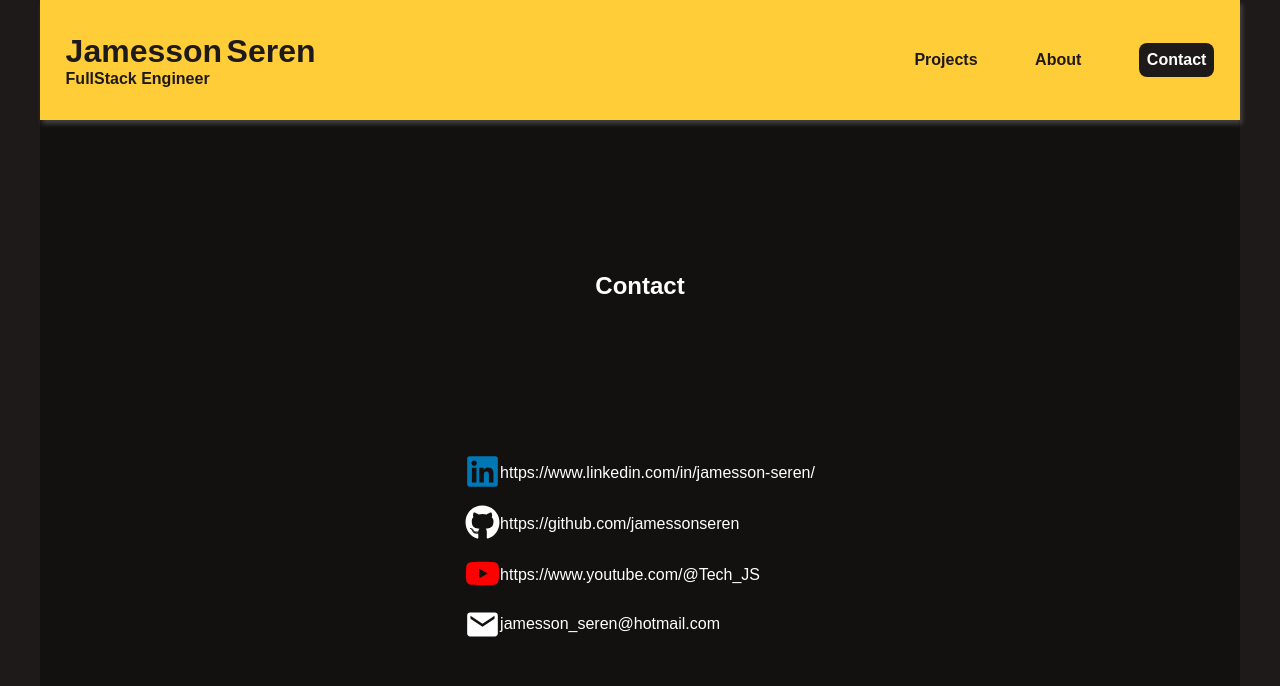
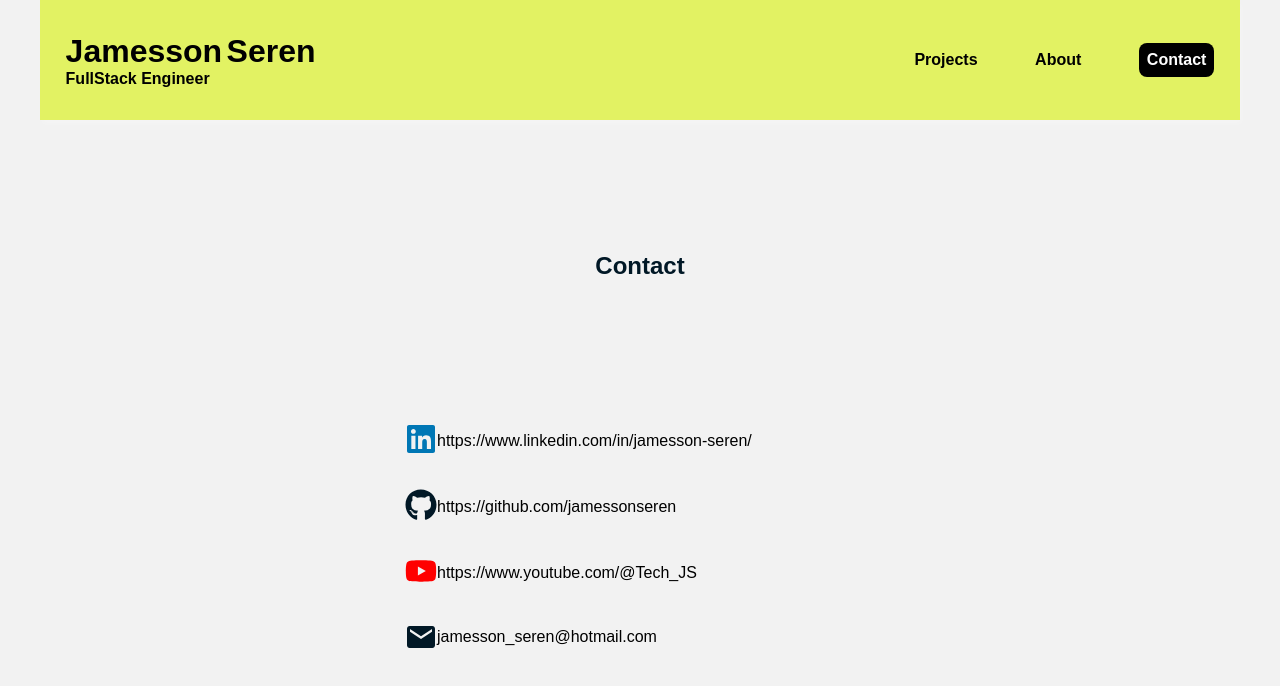
Before and after one commit to jamessonseren/website-portfolio, a React (Create React App) app: page /contact in a window 1280 px wide. Shown: the top 686 px of the page. Built offline with nearby package versions, Linux system fonts and the light colour scheme.

Commit message:
theme update

```diff
--- a/src/Components/BannerHome/index.css
+++ b/src/Components/BannerHome/index.css
@@ -23,10 +23,10 @@
     height: auto;
 }
 .left-content h1{
-    color: var(--main-color-light);
+    color: var(--main-color-dark);
 }
 .left-content p{
-    color: var(--white);
+    color: var(--main-color-dark);
     padding-top: 10px;
     line-height: 25px;
 }
@@ -35,7 +35,7 @@
     height: auto;
     justify-content: space-between;
     flex-wrap: wrap;
-    color: var(--main-color-light);
+    color: var(--main-color-dark);
     font-size: 28px;
 
 }
@@ -53,7 +53,7 @@
     border-radius: 8px;
     border: none;
     padding: 5px;
-    box-shadow: 2px 4px 5px rgba(177, 177, 177, 0.4);
+    box-shadow: 2px 4px 5px;
     background-color: var(--yellow-light);
     animation: pulse 2s ease-in-out infinite;
 
@@ -66,6 +66,8 @@
 .video{
     width: 560px;
     height:315px;
+    box-shadow: 2px 4px 5px;
+
 }
 .video iframe{
     width: 100%;
@@ -124,7 +126,6 @@
         height: 200px;
     }
     .mobile-content p{
-        color: var(--white);
         padding-top: 10px;
         line-height: 25px;
     }
@@ -134,7 +135,6 @@
         height: auto;
         justify-content: space-between;
         flex-wrap: wrap;
-        color: var(--main-color-light);
         font-size: 28px;
         margin: 25px 0;
 
@@ -151,7 +151,7 @@
         border-radius: 8px;
         border: none;
         padding: 5px;
-        box-shadow: 2px 4px 5px rgba(177, 177, 177, 0.4);
+        box-shadow: 2px 4px 5px;
         background-color: var(--yellow-light);
         animation: pulse 2s ease-in-out infinite;
 
--- a/src/Components/BannerSkills/index.css
+++ b/src/Components/BannerSkills/index.css
@@ -7,9 +7,7 @@
     padding: 15px 2%;
 
 }
-.banner-skills h1{
-    color: var(--main-color-light);
-}
+
 .skill-cards{
     display: flex;
     align-items: center;
@@ -29,7 +27,7 @@
     transition: transform 1s, opacity 0.5s;
     opacity: 0;
     border-radius: 15px;
-    box-shadow: 2px 4px 5px rgba(177, 177, 177, 0.4);
+    box-shadow: 2px 4px 5px;
 
 }
 .card img{
@@ -38,9 +36,7 @@
     height: auto;
 }
 
-/*.card:nth-of-type(even){
-    transform: translateX(-200%)
-}*/
+
 .showCard{
     transform: translateY(0) rotate(0deg);
     opacity: 1;
--- a/src/Components/BannerSkills/index.tsx
+++ b/src/Components/BannerSkills/index.tsx
@@ -5,6 +5,7 @@ import './index.css'
 export default function BannerSkills() {
 
   const cardRefs = [
+    createRef<HTMLDivElement>(),
     createRef<HTMLDivElement>(),
     createRef<HTMLDivElement>(),
     createRef<HTMLDivElement>(),
@@ -68,18 +69,24 @@ export default function BannerSkills() {
         />
         <CardSkill
           ref={cardRefs[4]}
+          title="React Native"
+          image="Assets/Images/react_native.png"
+
+        />
+        <CardSkill
+          ref={cardRefs[5]}
           title="TypeScript"
           image="Assets/Images/typescript.png"
 
         />
         <CardSkill
-          ref={cardRefs[5]}
+          ref={cardRefs[6]}
           title="NodeJs"
           image="Assets/Images/node.png"
 
         />
         <CardSkill
-          ref={cardRefs[6]}
+          ref={cardRefs[7]}
           title="SQL & NoSQL"
           image="Assets/Images/database.png"
 
--- a/src/Components/Header/index.css
+++ b/src/Components/Header/index.css
@@ -22,10 +22,10 @@ header{
     font-size: 2rem;
     font-weight: bold;
     height: auto;
-    color:var(--dark)
+    color:var(--black)
 }
 .logo p{
-    color: var(--dark);
+    color: var(--black);
     font-weight:bold;
 }
 .menu{
@@ -35,20 +35,20 @@ header{
     display: flex;
     justify-content: space-between;
     align-items: center;
-    color: var(--dark);
+    color: var(--black);
     font-weight: bold;
 
 }
 .menu-icon{
     display: none;
-    color: var(--dark)
+    color: var(--black)
 
 }
 .contact{
     padding: 8px;
     border-radius: 8px;
     transition: all .8s;
-    background-color: var(--dark);
+    background-color: var(--black);
     color:var(--white);
 }
 
@@ -81,6 +81,13 @@ header{
 }
 @media screen and (max-width: 276px){
     header{
-        height: auto;
+
+        padding: 1rem;
+    }
+    a.logo span{
+        font-size: 1rem;
+    }
+    a.logo p{
+        font-size: .6rem;
     }
 }
--- a/src/Pages/About/index.css
+++ b/src/Pages/About/index.css
@@ -1,6 +1,5 @@
 .about-section{
     margin-top: var(--header-height);
-    background-color: var(--sec-background);
     width: 100%;
     max-width: var(--max-width);
     height: auto;
@@ -10,7 +9,7 @@
     align-items: center;
     justify-content: space-evenly;
     padding: 5px 2%;
-    color: var(--white);
+    color: var(--main-color-dark);
 }
 .author-info{
     display: flex;
@@ -26,6 +25,7 @@
 }
 .author-info img{
     border-radius: 100%;
+    box-shadow: 2px 4px 5px;
 }
 .author-info p, .author-info img{
     width: 100%;
--- a/src/Pages/Contact/index.css
+++ b/src/Pages/Contact/index.css
@@ -1,6 +1,5 @@
 .contact-section{
     margin-top: var(--header-height);
-    background-color: var(--sec-background);
     width: 100%;
     max-width: var(--max-width);
     height: auto;
@@ -9,26 +8,33 @@
     flex-direction: column;
     align-items: center;
     justify-content: space-evenly;
-    padding: 5px 2%;
+    padding: 5px 5%;
 }
 .contact-section h1{
-    color: var(--white);
+    color: var(--main-color-dark);
 }
 .social-media{
     display: flex;
     flex-direction: column;
     flex-wrap: wrap;
-    height: 200px;
     align-items: center;
-    justify-content: space-around;
+    width: 100%;
+    max-width: 500px;
+    padding: 0 15px;
+    overflow-wrap: break-word;
+
 }
-.social-media span{
-    color: var(--white);
-    height: auto;
+.social-media-item{
+    display: flex;
+    margin: 15px 0;
+    overflow-wrap: break-word;
+
 }
+
 .react-icons{
-    font-size: 35px;
+    font-size:2rem;
 }
+
 .linkedin, .github, .youtube, .email{
     display: flex;
     width: 100%;
@@ -36,3 +42,12 @@
     align-items: center;
     height: auto;
 }
+
+@media screen and (max-width:380px){
+    .social-media-item{
+        text-align: center;
+        align-items: center;
+        flex-direction: column;
+        font-size: .8rem;
+    }
+}
--- a/src/Pages/Contact/index.tsx
+++ b/src/Pages/Contact/index.tsx
@@ -1,33 +1,36 @@
-import { FaLinkedin, FaGithub, FaYoutube } from 'react-icons/fa';
-import { IoMdMail } from 'react-icons/io';
+import { FaLinkedin, FaGithub, FaYoutube } from "react-icons/fa";
+import { IoMdMail } from "react-icons/io";
 
+import "./index.css";
 
-import './index.css'
-
-export default function Contact(){
-    return(
-        <section className='contact-section'>
+export default function Contact() {
+  return (
+    <section className="contact-section">
       <h1>Contact</h1>
-            <div className='social-media'>
-                <div className="linkedin">
-                <a href="https://www.linkedin.com/in/jamesson-seren/" target='_blank'><FaLinkedin className="react-icons" color="#0077B5"/></a>
-                <span>https://www.linkedin.com/in/jamesson-seren/</span>
+      <div className="social-media">
+        <div className="linkedin social-media-item">
+          <a href="https://www.linkedin.com/in/jamesson-seren/" target="_blank">
+            <FaLinkedin className="react-icons" color="#0077B5" />
+          </a>
+          <p> https://www.linkedin.com/in/jamesson-seren/</p>
         </div>
-                <div className="github">
-                <a href="https://github.com/jamessonseren"><FaGithub className="react-icons" color="#FFFFFF"/></a>
-                <span>https://github.com/jamessonseren</span>
+        <div className="github social-media-item">
+          <a href="https://github.com/jamessonseren">
+            <FaGithub className="react-icons" color="var(--main-color-dark)" />
+          </a>
+          <p> https://github.com/jamessonseren</p>
         </div>
-                <div className="youtube">
-                <a href='https://www.youtube.com/@Tech_JS'><FaYoutube className="react-icons" color="#FF0000"/></a>
-                <span>https://www.youtube.com/@Tech_JS</span>
+        <div className="youtube social-media-item">
+          <a href="https://www.youtube.com/@Tech_JS">
+            <FaYoutube className="react-icons" color="#FF0000" />
+          </a>
+          <p> https://www.youtube.com/@Tech_JS</p>
         </div>
-                <div className="email">
-                <IoMdMail  className="react-icons" color="#FFFFFF"/>
-                <span>jamesson_seren@hotmail.com</span>
-
+        <div className="email social-media-item">
+          <IoMdMail className="react-icons" color="var(--main-color-dark)" />
+          <p> jamesson_seren@hotmail.com</p>
         </div>
-
       </div>
     </section>
-    )
+  );
 }
--- a/src/Pages/ProjectDetails/index.css
+++ b/src/Pages/ProjectDetails/index.css
@@ -18,7 +18,7 @@ section.projectDetails{
     align-items: center;
     justify-content: space-around;
     margin-top: calc(var(--header-height));
-    color: var(--light);
+    color: var(--main-color-dark);
 }
 .project-detail h1{
     margin: 35px 0;
--- a/src/Pages/Projects/index.css
+++ b/src/Pages/Projects/index.css
@@ -23,10 +23,10 @@
 }
 .project-box article{
     width: 250px;
-    background-color: #d3c2c27e;
+    background-color: var(--light);
     height: 500px;
     border-radius: 8px;
-    box-shadow: 2px 4px 5px rgba(255, 255, 255, 0.205);
+    box-shadow: 2px 4px 5px;
     padding: 5px 1%;
     height: 300px;
     margin: 5px;
@@ -34,16 +34,16 @@
     flex-direction: column;
     justify-content: space-between;
     align-items: center;
-    color: var(--light);
+    color: var(--main-color-dark);
     font-weight: bold;
     transition: all 0.3s ease;
 }
 .project-box article:hover{
-    background-color: var(--light);
+    background-color: var(--yellow-light);
     animation: swing 0.5s ease infinite;
-    color: var(--black);
 
 }
+
 article h1{
     height: auto;
 }
@@ -53,9 +53,13 @@ article img{
     height: auto;
     max-height: 250px;
 }
+article p{
+    text-align: center;
+    line-height: 20px;
+}
 article a{
     color: var(--light);
-    background-color: var(--dark);
+    background-color: var(--main-color-dark);
     padding: 15px;
     border-radius: 8px;
 
--- a/src/index.css
+++ b/src/index.css
@@ -4,7 +4,6 @@
   outline: 0;
   box-sizing: border-box;
   height: 100%;
-
 }
 
 :root {
@@ -13,15 +12,11 @@
 
   --light: #d3c2c2;
 
-  --dark: #1f1a1a;
+  --sec-background: #F2F2F2;
 
-  --sec-background: rgba(0,0,0,0.4);
+  --yellow-light:#E2F263;
 
-  --yellow-light: #ffcd38;
-
-  --main-color-light: #00FF8C;
-
-  --main-color-dark: #58f5ae;
+  --main-color-dark: #011826;
 
   --max-width: 1200px;
 
@@ -36,7 +31,7 @@ a{
   text-decoration: none;
 }
 body {
-  background-color: var(--dark);
+  background-color: var(--sec-background);
 
 }
 
```
Also changed, not shown: public/Assets/Images/react_native.png (added). Lines whose indentation alone changed are shown as unchanged.
